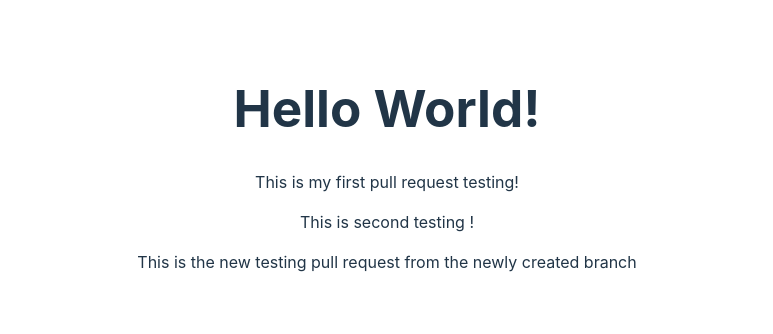
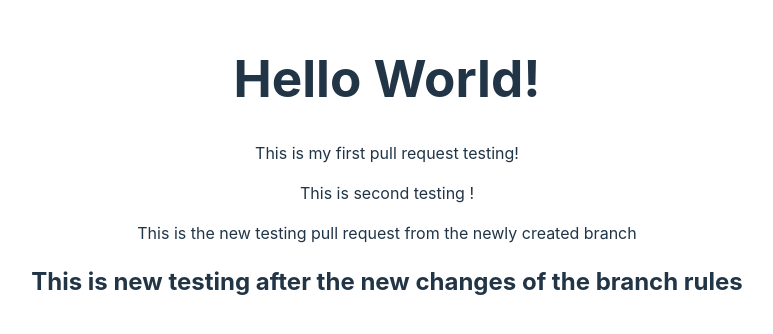
Before and after one commit to Akmal1796/TestProject, a React (Vite) app: page / in a window 1280 px wide. Shown: the part 232-566 px from the top of the page, without its empty margins (253-1026 px from the left). Built offline with nearby package versions, Linux system fonts and the light colour scheme.

Commit message:
New Pull Request after the change of rules

```diff
--- a/src/App.jsx
+++ b/src/App.jsx
@@ -11,6 +11,7 @@ function App() {
         <p>This is second testing !</p>
 
         <p>This is the new testing pull request from the newly created branch</p>
+        <h2>This is new testing after the new changes of the branch rules</h2>
     </>
   )
 }
```
